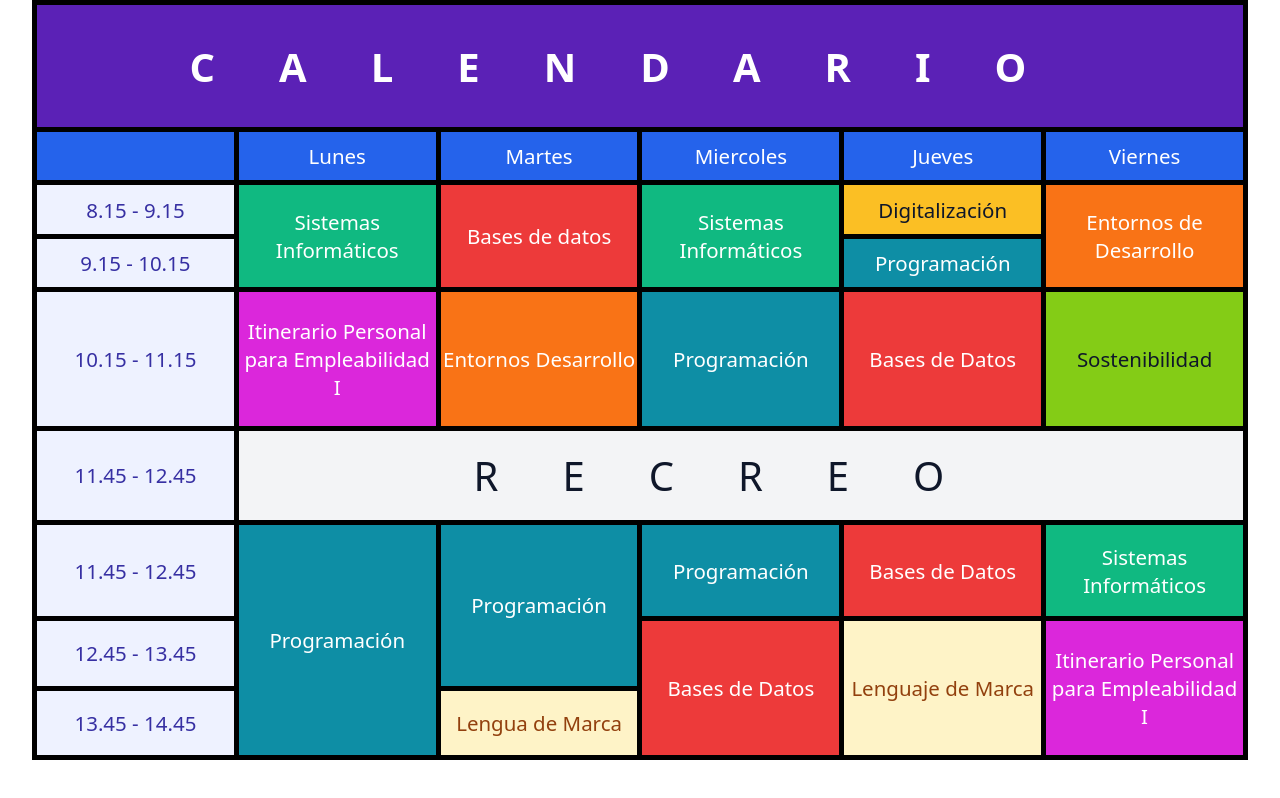
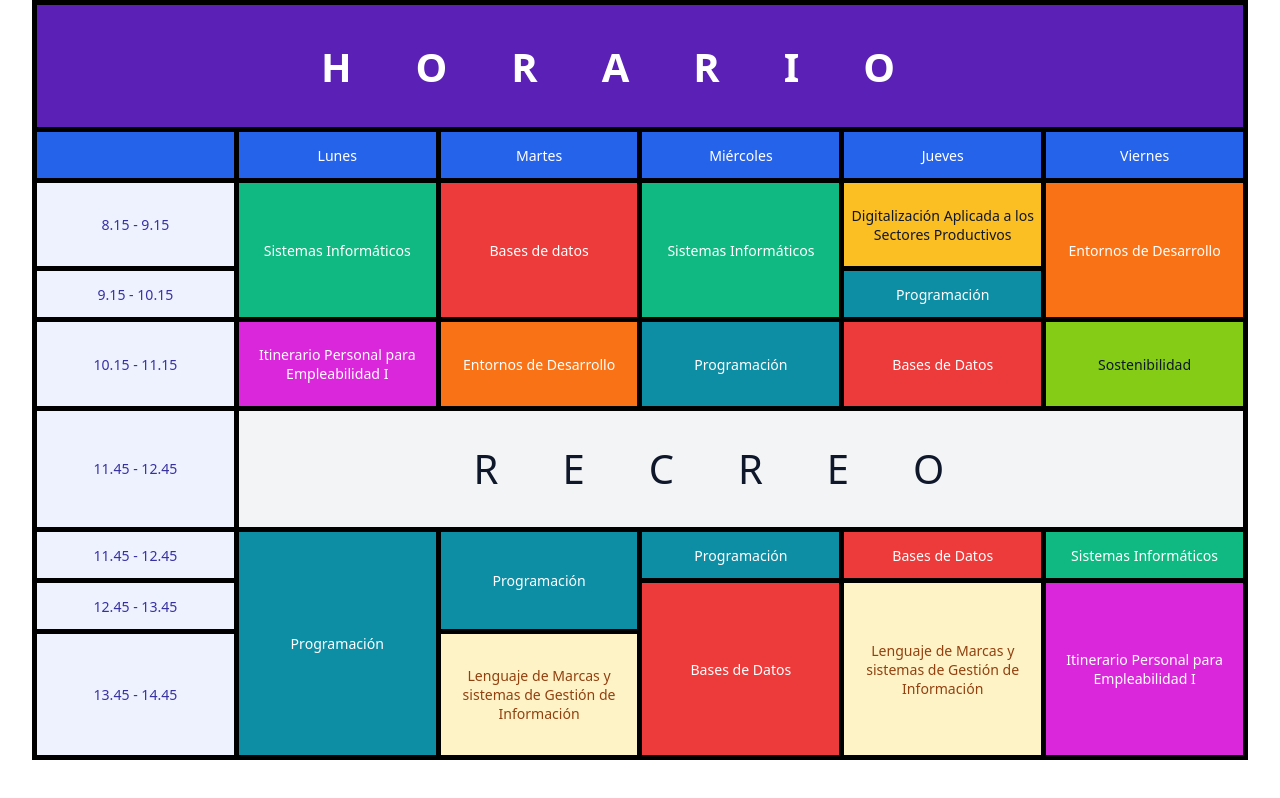
Before and after one commit to Nomar3/Lenguaje-de-marca, a plain HTML site: page index.html in a window 1280 px wide. Drawn offline with Linux system fonts and the light colour scheme; a web font is replaced by a local one.

Commit message:
22/10 (bien se supone)

```diff
--- a/index.html
+++ b/index.html
@@ -3,25 +3,29 @@
 <head>
     <meta charset="UTF-8">
     <meta name="viewport" content="width=device-width, initial-scale=1.0">
-    <title>Pagina Prueba</title>
+    <title>Horario</title>
+    <!-- De aquí importamos la fuente de Google Fonts  -->
     <link rel="preconnect" href="https://fonts.googleapis.com">
     <link rel="preconnect" href="https://fonts.gstatic.com" crossorigin>
     <link href="https://fonts.googleapis.com/css2?family=Bitcount+Grid+Single:wght@100..900&display=swap" rel="stylesheet">
     <link rel="stylesheet" href="styles/styles.css">
 </head>
 <body>
+    <!-- Hacemos una tabla  -->
     <table>
+        <!-- Aquí metemos el header en el que solo pondre el titulo  -->
         <thead>
             <tr>
-                <th colspan="6">CALENDARIO</th>
+                <th colspan="6">HORARIO</th>
             </tr>
         </thead>
+        <!-- En el body de la tabla ta metemos los datos por filas  -->
         <tbody>
             <tr id="dias">
 				<td></td>
                 <td>Lunes</td>
                 <td>Martes</td>
-                <td>Miercoles</td>
+                <td>Miércoles</td>
                 <td>Jueves</td>
                 <td>Viernes</td>
             </tr>
@@ -30,7 +34,7 @@
                 <td class="sistemasinformaticos" rowspan="2">Sistemas Informáticos</td>
                 <td class="basedatos" rowspan="2">Bases de datos</td>
 				<td class="sistemasinformaticos" rowspan="2">Sistemas Informáticos</td>
-				<td class="digitalizacion"> Digitalización</td>
+				<td class="digitalizacion"> Digitalización Aplicada a los Sectores Productivos</td>
 				<td class="entornosdesarrollo"rowspan="2">Entornos de Desarrollo</td>
 
 			</tr>
@@ -41,7 +45,7 @@
             <tr>
                 <td class="horas">10.15 - 11.15</td>
                 <td class="ipe">Itinerario Personal para Empleabilidad I</td>
-				<td class="entornosdesarrollo">Entornos Desarrollo</td>
+				<td class="entornosdesarrollo">Entornos de Desarrollo</td>
 				<td class="programacion">Programación</td>
 				<td class="basedatos">Bases de Datos</td>
 				<td class="sostenibilidad">Sostenibilidad</td>
@@ -62,12 +66,12 @@
             <tr>
                 <td class="horas">12.45 - 13.45</td>
 				<td class="basedatos" rowspan="2">Bases de Datos</td>
-				<td class="lenguajemarca" rowspan="2">Lenguaje de Marca</td>
+				<td class="lenguajemarca" rowspan="2">Lenguaje de Marcas y sistemas de Gestión de Información</td>
 				<td class="ipe" rowspan="2">Itinerario Personal para Empleabilidad I</td>
             </tr>
             <tr>
                 <td class="horas">13.45 - 14.45</td>
-				<td class="lenguajemarca">Lengua de Marca</td>
+				<td class="lenguajemarca">Lenguaje de Marcas y sistemas de Gestión de Información</td>
             </tr>
         </tbody>
     </table>
--- a/styles/styles.css
+++ b/styles/styles.css
@@ -18,9 +18,10 @@ td, th{
     vertical-align: middle;
 }
 td{
-    font-size: 3vh;
-    font-size: 1.6vw;
     width:  1.5vw;
+    height: 1vh;
+    /*font-size: 1.5vh;*/
+    font-size: 1.1vw;
 }
 th{
     background-color: #5B21B6; /* encabezado: violeta oscuro */
```
